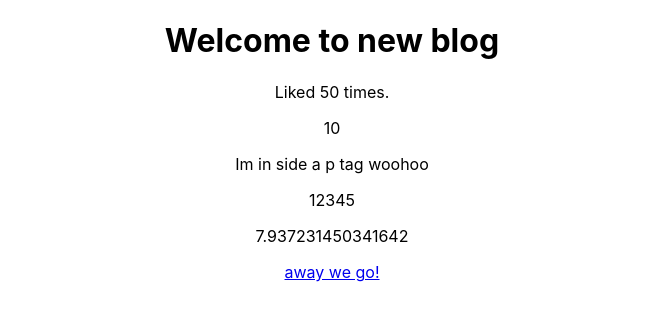
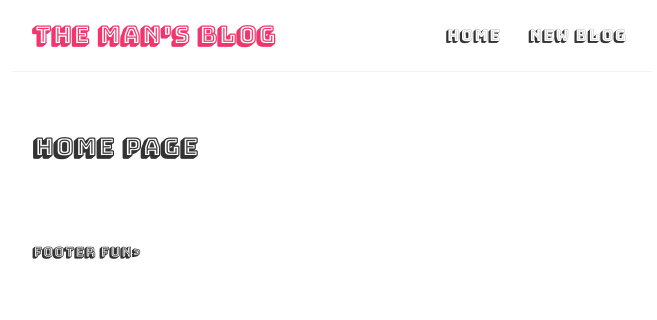
Before and after one commit to jonbleibdrey/medium-project-react, a React (Create React App) app: page / in a window 1280 px wide. Shown: the top 320 px of the page, without its empty margins (308-965 px from the left). Built offline with nearby package versions, Linux system fonts and the light colour scheme.

Commit message:
added navbar div, contnet div and footer div with components

```diff
--- a/src/App.css
+++ /dev/null
@@ -1,38 +0,0 @@
-.App {
-  text-align: center;
-}
-
-.App-logo {
-  height: 40vmin;
-  pointer-events: none;
-}
-
-@media (prefers-reduced-motion: no-preference) {
-  .App-logo {
-    animation: App-logo-spin infinite 20s linear;
-  }
-}
-
-.App-header {
-  background-color: #282c34;
-  min-height: 100vh;
-  display: flex;
-  flex-direction: column;
-  align-items: center;
-  justify-content: center;
-  font-size: calc(10px + 2vmin);
-  color: white;
-}
-
-.App-link {
-  color: #61dafb;
-}
-
-@keyframes App-logo-spin {
-  from {
-    transform: rotate(0deg);
-  }
-  to {
-    transform: rotate(360deg);
-  }
-}
--- a/src/App.js
+++ b/src/App.js
@@ -1,24 +1,18 @@
-import "./App.css";
+import Footer from "./Footer";
+import Home from "./Home";
+import Navbar from './Navbar'
 
 function App() {
 
-  const title = "Welcome to new blog"
-  const likes = 50;
-  const google= "http://www.google.com"
-  //const person = {name: "Mr. Man", age: 30}
 
   return (
     <div className="App">
+      <Navbar/>
       <div className="content">
-        <h1>{title}</h1>
-        <p>Liked {likes} times.</p>
-        {/* <p>{person}</p> */}
-        <p>{10}</p>
-        <p>{"Im in side a p tag woohoo"}</p>
-        <p>{[1,2,3,4,5]}</p>
-        <p>{Math.random() * 10}</p>
-
-        <a href={google}> away we go!</a>
+      <Home/>
+      </div>
+      <div className="footer">
+      <Footer/>
       </div>
     </div>
   );
--- /dev/null
+++ b/src/Footer.js
@@ -0,0 +1,13 @@
+import React from 'react'
+
+const Footer = () => {
+    return (
+        <div>
+            <h5>
+                Footer fun›
+            </h5>
+        </div>
+    )
+}
+
+export default Footer
--- /dev/null
+++ b/src/Home.js
@@ -0,0 +1,11 @@
+import React from 'react'
+
+const Home = () => {
+    return (
+        <div className="home">
+            <h2>Home page</h2>
+        </div>
+    )
+}
+
+export default Home
--- /dev/null
+++ b/src/Navbar.js
@@ -0,0 +1,15 @@
+const Navbar = () => {
+    return (
+        <nav className="navbar">
+            <h1>
+                The Man's Blog
+            </h1>
+            <div className="links">
+            <a href="/">Home</a>
+            <a href="/create">New Blog</a>
+            </div>
+        </nav>
+    );
+}
+
+export default Navbar;
--- a/src/index.css
+++ b/src/index.css
@@ -1,13 +1,42 @@
-body {
+@import url('https://fonts.googleapis.com/css2?family=Bungee+Shade:wght@300;400;500;600;700&display=swap');
+
+
+/* base styles */
+* {
   margin: 0;
-  font-family: -apple-system, BlinkMacSystemFont, 'Segoe UI', 'Roboto', 'Oxygen',
-    'Ubuntu', 'Cantarell', 'Fira Sans', 'Droid Sans', 'Helvetica Neue',
-    sans-serif;
-  -webkit-font-smoothing: antialiased;
-  -moz-osx-font-smoothing: grayscale;
+  font-family: 'Bungee Shade';
+  color: #333;
+}
+.navbar {
+  padding: 20px;
+  display: flex;
+  align-items: center;
+  max-width: 600px;
+  margin: 0 auto;
+  border-bottom: 1px solid #f2f2f2;
+}
+.navbar h1 {
+  color: #f1356d;
+}
+.navbar .links {
+  margin-left: auto;
+}
+.navbar a {
+  margin-left: 16px;
+  text-decoration: none;
+  padding: 6px;
+}
+.navbar a:hover {
+  color: #f1356d;
+}
+.content {
+  max-width: 600px;
+  margin: 40px auto;
+  padding: 20px;
 }
 
-code {
-  font-family: source-code-pro, Menlo, Monaco, Consolas, 'Courier New',
-    monospace;
+.footer{
+  max-width: 600px;
+  margin: 40px auto;
+  padding: 20px;
 }
```
Also changed, not shown: src/index.js (+5 -6 lines).
